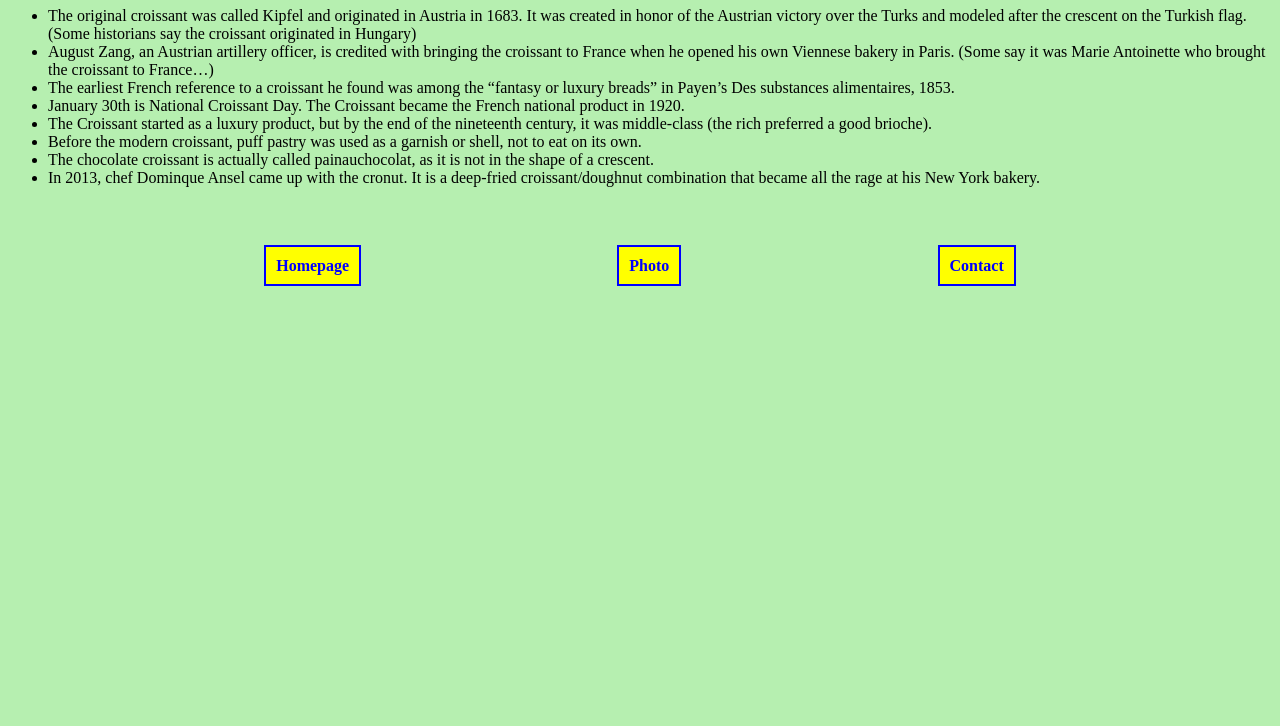
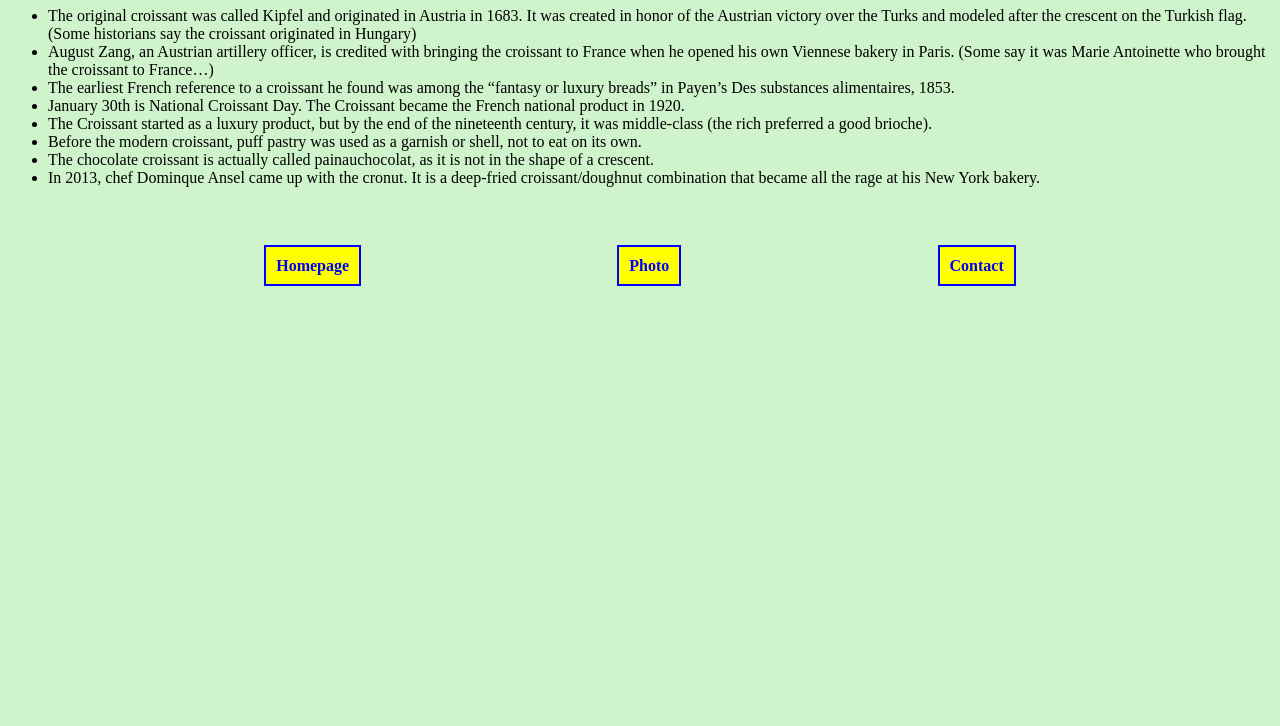
Before and after one commit to NataliiaGolub/Multiple_Page_Hosting, a plain HTML site: page index.html in a window 1280 px wide. Shown: the part 74-800 px from the top of the page. Drawn offline with Linux system fonts and the light colour scheme.

Commit message:
Changed background color

```diff
--- a/styles/style.css
+++ b/styles/style.css
@@ -1,5 +1,5 @@
 body {
-  background: #b6efb0;
+  background: #cff4cb;
 }
 h1 {
   text-align: center;
```
